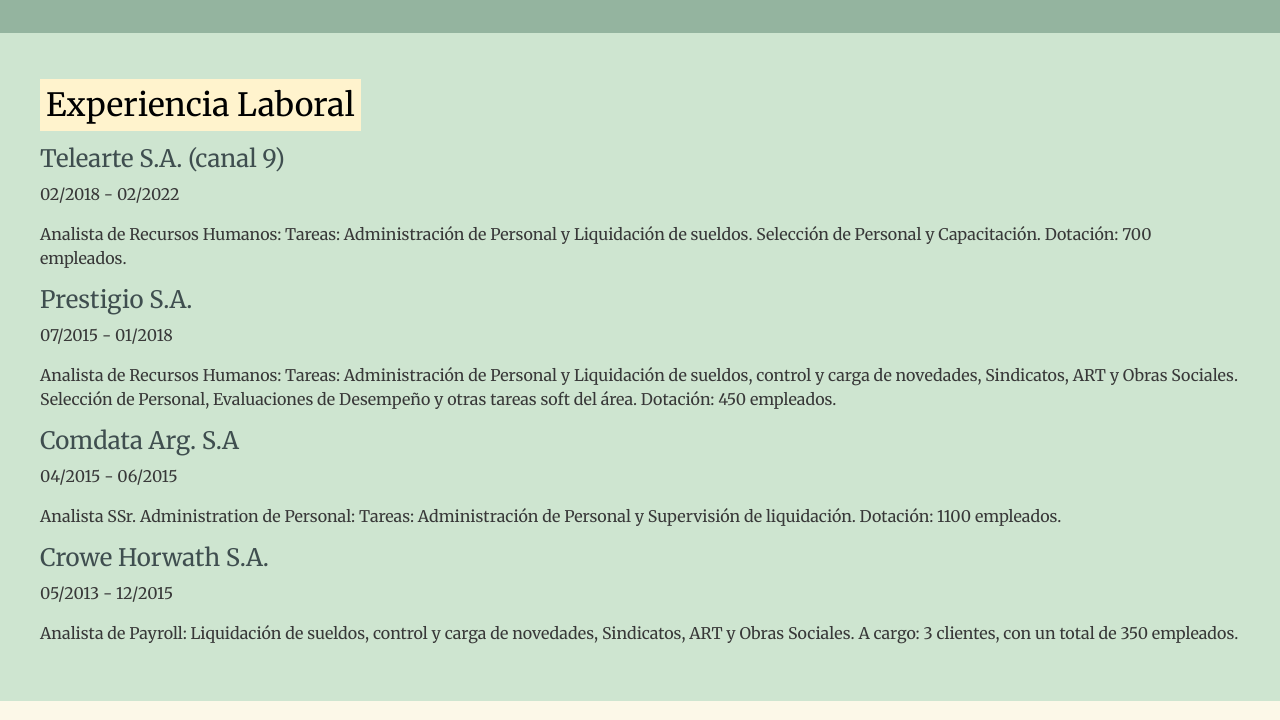
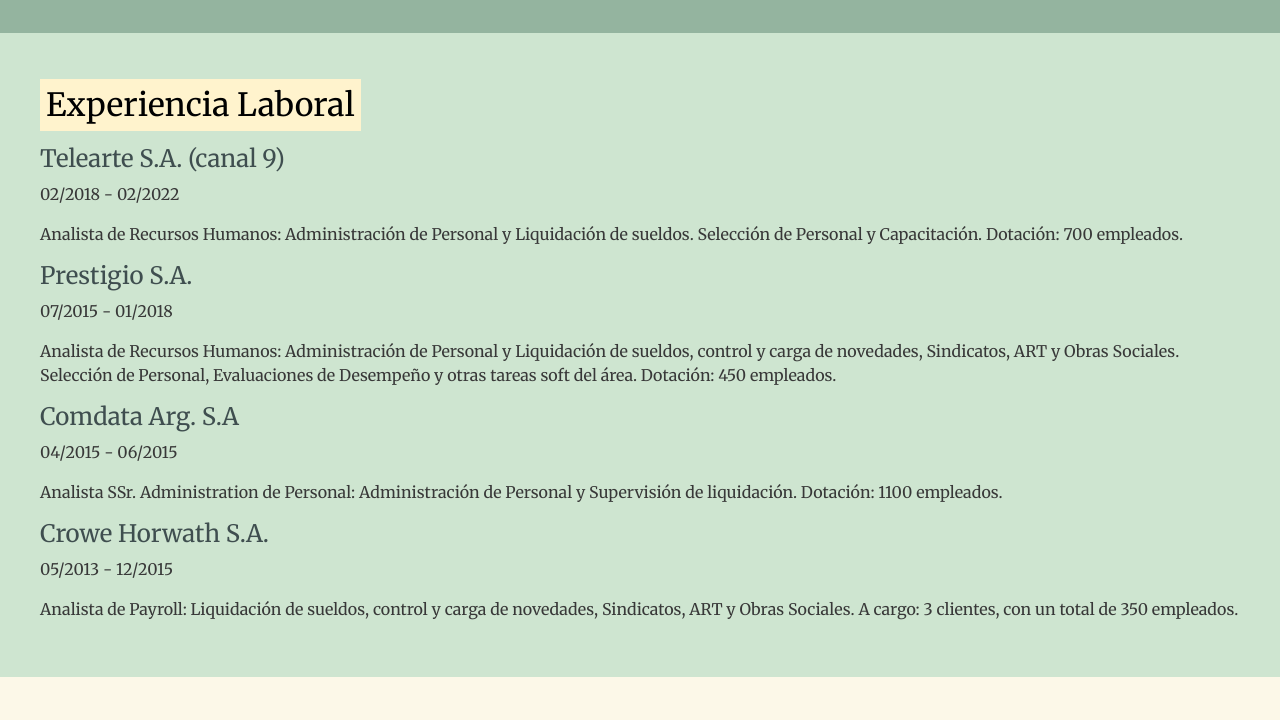
Before and after one commit to santiagogutid/CV, a plain HTML site: page spanish.html in a window 1280 px wide. Shown: the part 629-1349 px from the top of the page. Drawn offline with nearby package versions, Linux system fonts and the light colour scheme.

Commit message:
My Personal Site

```diff
--- a/spanish.html
+++ b/spanish.html
@@ -62,13 +62,13 @@
         <h2><mark>Experiencia Laboral</mark></h2>
         <h4>Telearte S.A. (canal 9)</h4>
         <p>02/2018 - 02/2022</p>
-        <p>Analista de Recursos Humanos: Tareas: Administración de Personal y Liquidación de sueldos. Selección de Personal y Capacitación.  Dotación: 700 empleados.</p>
+        <p>Analista de Recursos Humanos: Administración de Personal y Liquidación de sueldos. Selección de Personal y Capacitación.  Dotación: 700 empleados.</p>
         <h4>Prestigio S.A.</h4>
         <p>07/2015 - 01/2018</p>
-        <p>Analista de Recursos Humanos: Tareas: Administración de Personal y Liquidación de sueldos, control y carga de novedades, Sindicatos, ART y Obras Sociales. Selección de Personal, Evaluaciones de Desempeño y otras tareas soft del área.  Dotación: 450 empleados.</p>
+        <p>Analista de Recursos Humanos: Administración de Personal y Liquidación de sueldos, control y carga de novedades, Sindicatos, ART y Obras Sociales. Selección de Personal, Evaluaciones de Desempeño y otras tareas soft del área.  Dotación: 450 empleados.</p>
         <h4>Comdata Arg. S.A</h4>
         <p>04/2015 - 06/2015</p>
-        <p>Analista SSr. Administration de Personal: Tareas: Administración de Personal y Supervisión de liquidación. Dotación: 1100 empleados.</p>
+        <p>Analista SSr. Administration de Personal: Administración de Personal y Supervisión de liquidación. Dotación: 1100 empleados.</p>
         <h4>Crowe Horwath S.A.</h4>
         <p>05/2013 - 12/2015</p>
         <p>Analista de Payroll: Liquidación de sueldos, control y carga de novedades, Sindicatos, ART y Obras Sociales.   A cargo: 3 clientes, con un total de 350 empleados.</p>
```
